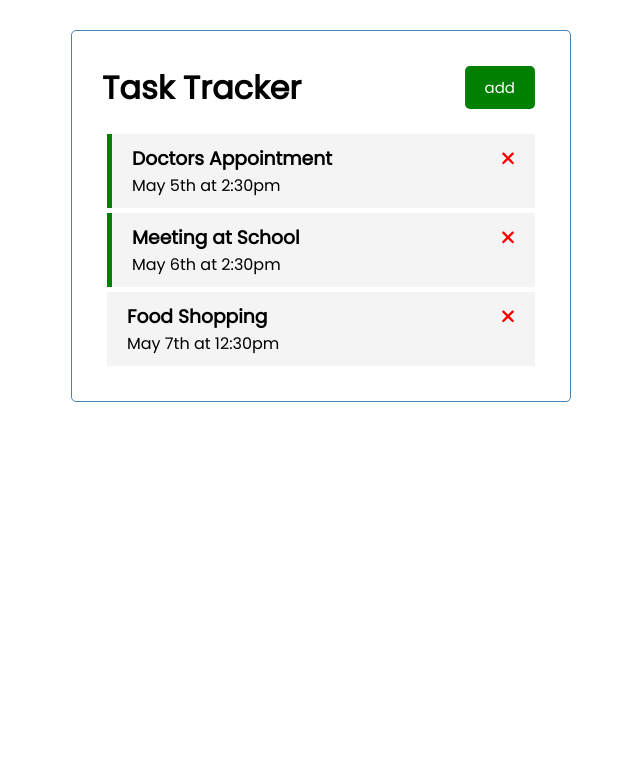
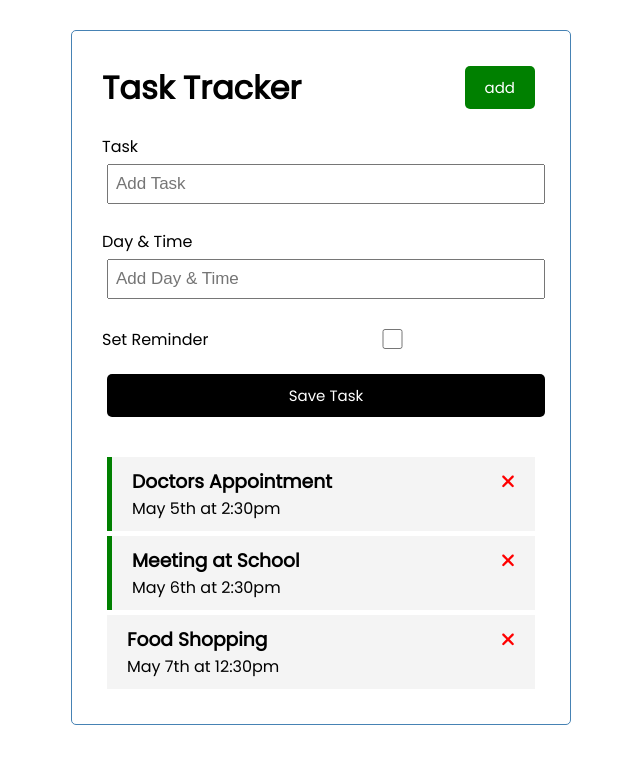
Before and after one commit to brunonasc74/task-tracker-angular, an Angular app: page / in a window 1280 px wide. Shown: the top 764 px of the page, without its empty margins (319-959 px from the left). Built offline with nearby package versions, Linux system fonts and the light colour scheme; data requests are answered from the project's data file.

Commit message:
add-task component generated and form implemented

```diff
--- a/src/app/app.module.ts
+++ b/src/app/app.module.ts
@@ -8,6 +8,7 @@
 import { TasksComponent } from './components/tasks/tasks.component';
 import { TaskItemComponent } from './components/task-item/task-item.component';
 import { FontAwesomeModule } from '@fortawesome/angular-fontawesome';
+import { AddTaskComponent } from './components/add-task/add-task.component';
 
 @NgModule({
   declarations: [
@@ -16,6 +17,7 @@
     ButtonComponent,
     TasksComponent,
     TaskItemComponent,
+    AddTaskComponent,
   ],
   imports: [
     BrowserModule,
--- /dev/null
+++ b/src/app/components/add-task/add-task.component.css
@@ -0,0 +1,3 @@
+.add-form {
+  margin-bottom: 40px;
+}
--- /dev/null
+++ b/src/app/components/add-task/add-task.component.html
@@ -0,0 +1,15 @@
+<form class="add-form">
+  <div class="form-control">
+    <label for="text">Task</label>
+    <input type="text" name="text" id="text" placeholder="Add Task" />
+  </div>
+  <div class="form-control">
+    <label for="day">Day & Time</label>
+    <input type="text" name="day" id="day" placeholder="Add Day & Time" />
+  </div>
+  <div class="form-control form-control-check">
+    <label for="reminder">Set Reminder</label>
+    <input type="checkbox" name="reminder" id="reminder" />
+  </div>
+  <input type="submit" value="Save Task" class="btn btn-block" />
+</form>
--- a/src/app/components/tasks/tasks.component.html
+++ b/src/app/components/tasks/tasks.component.html
@@ -1,3 +1,4 @@
+<app-add-task></app-add-task>
 <app-task-item
   *ngFor="let task of tasks"
   [task]="task"
```
Also changed, not shown: src/app/components/add-task/add-task.component.ts (added, +10 -0 lines), 1 other file (tests, documents, lock files or other folders).
